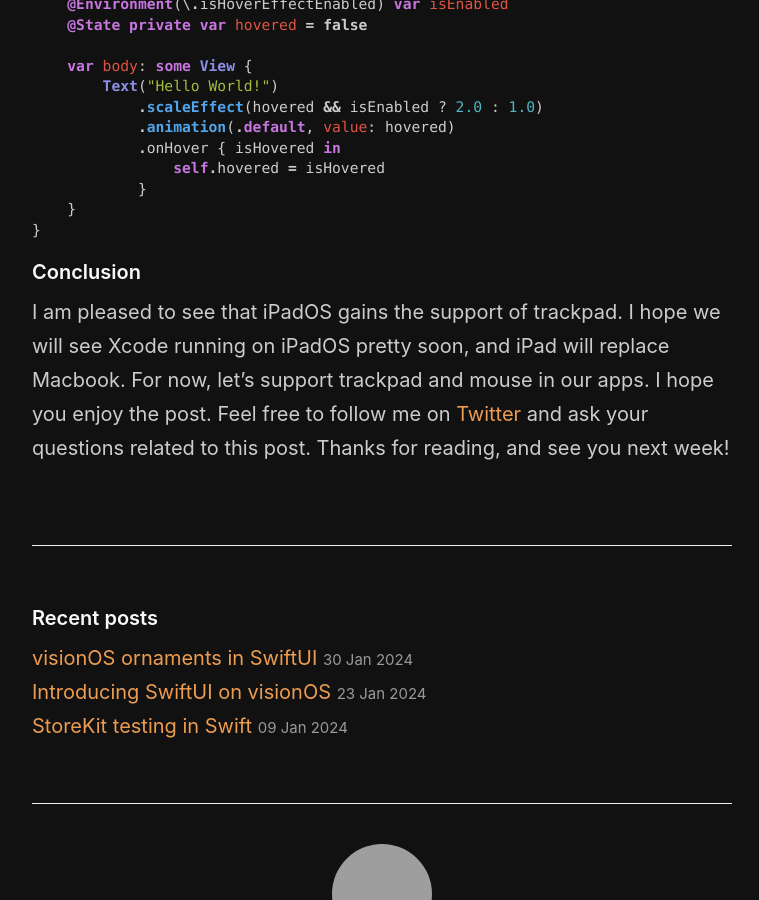
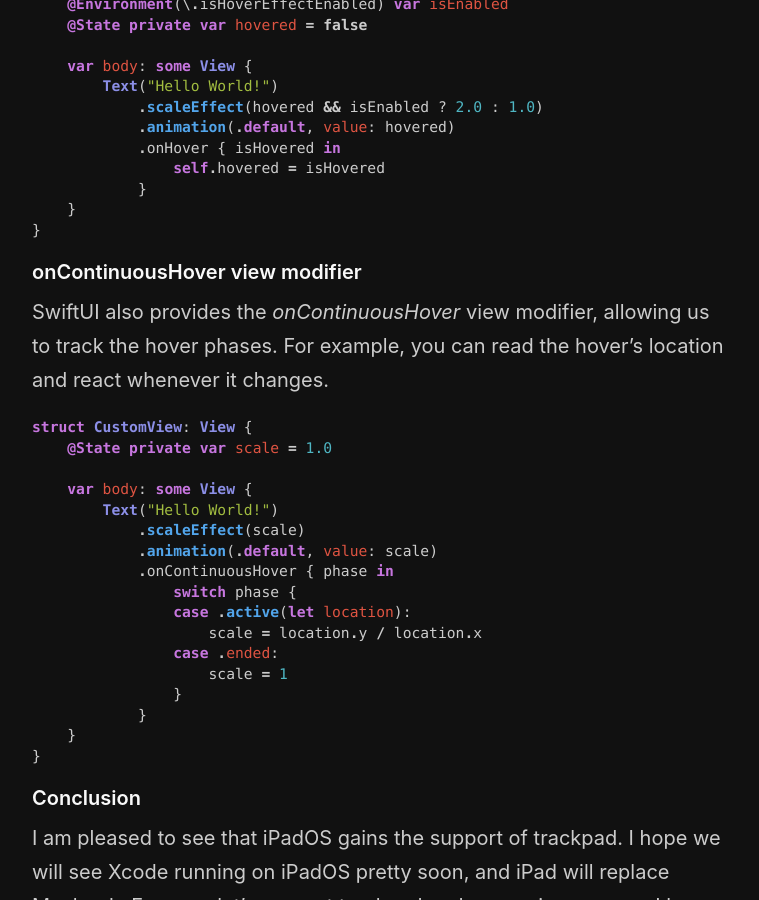
Before and after one commit to mecid/mecid.github.io, a Jekyll site: the page built from _posts/2020-03-25-hover-effect-in-swiftui.md, in a window 1280 px wide and 900 px high, scrolled down 3989 px. Shown: the whole window, without its empty margins (258-1017 px from the left). Built offline with Jekyll 4.4.1, drawn with Linux system fonts in a browser that asks for light colours; grey boxes are pictures that could not be loaded.

Commit message:
onContinuousHover section added to the hover effect post

````diff
--- a/_posts/2020-03-25-hover-effect-in-swiftui.md
+++ b/_posts/2020-03-25-hover-effect-in-swiftui.md
@@ -130,5 +130,28 @@ struct CustomView: View {
 }
 ```
 
+#### onContinuousHover view modifier
+SwiftUI also provides the *onContinuousHover* view modifier, allowing us to track the hover phases. For example, you can read the hover's location and react whenever it changes.
+
+```swift
+struct CustomView: View {
+    @State private var scale = 1.0
+
+    var body: some View {
+        Text("Hello World!")
+            .scaleEffect(scale)
+            .animation(.default, value: scale)
+            .onContinuousHover { phase in
+                switch phase {
+                case .active(let location):
+                    scale = location.y / location.x
+                case .ended:
+                    scale = 1
+                }
+            }
+    }
+}
+```
+
 #### Conclusion
 I am pleased to see that iPadOS gains the support of trackpad. I hope we will see Xcode running on iPadOS pretty soon, and iPad will replace Macbook. For now, let's support trackpad and mouse in our apps. I hope you enjoy the post. Feel free to follow me on [Twitter](https://twitter.com/mecid) and ask your questions related to this post. Thanks for reading, and see you next week!
````
